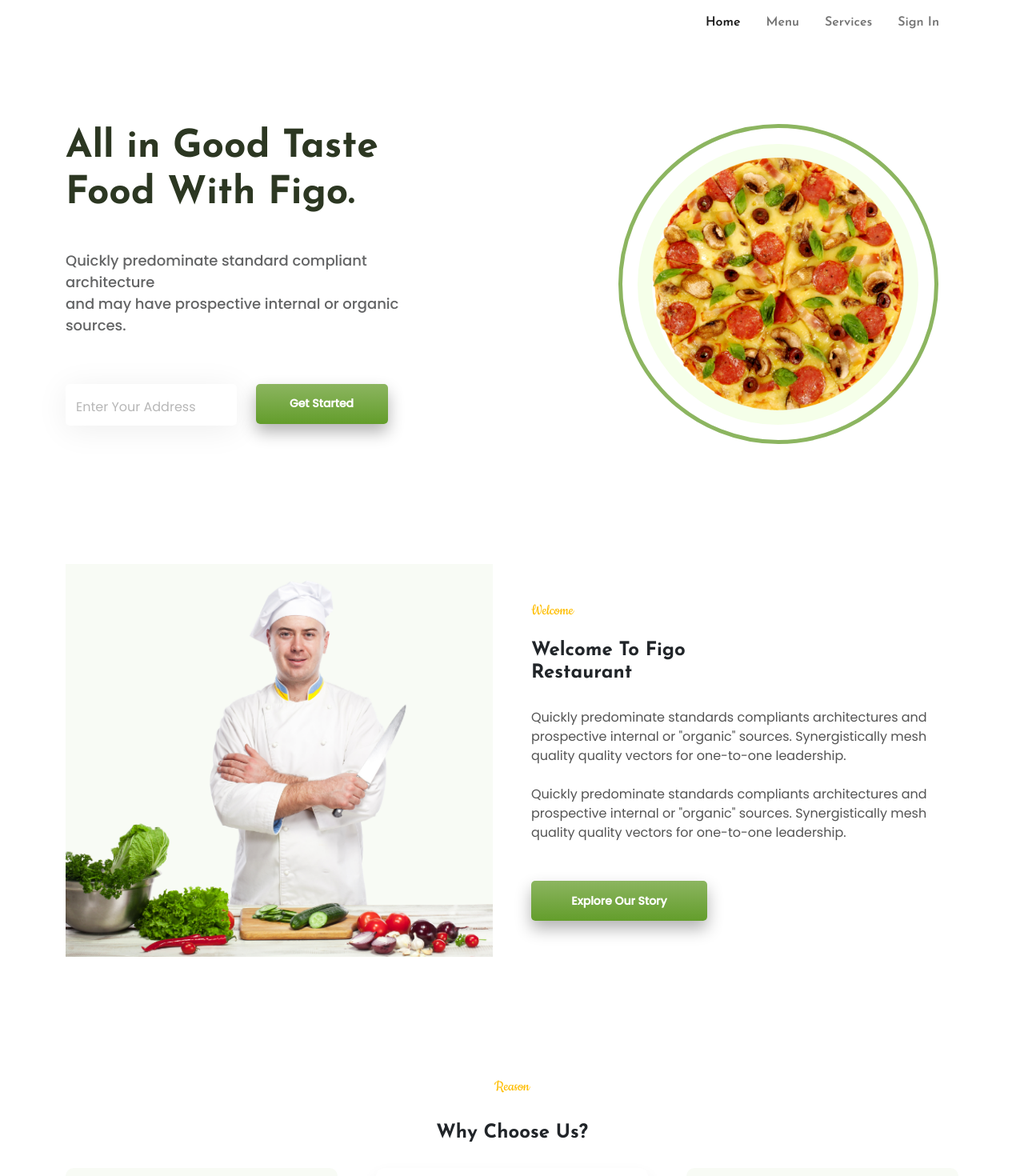
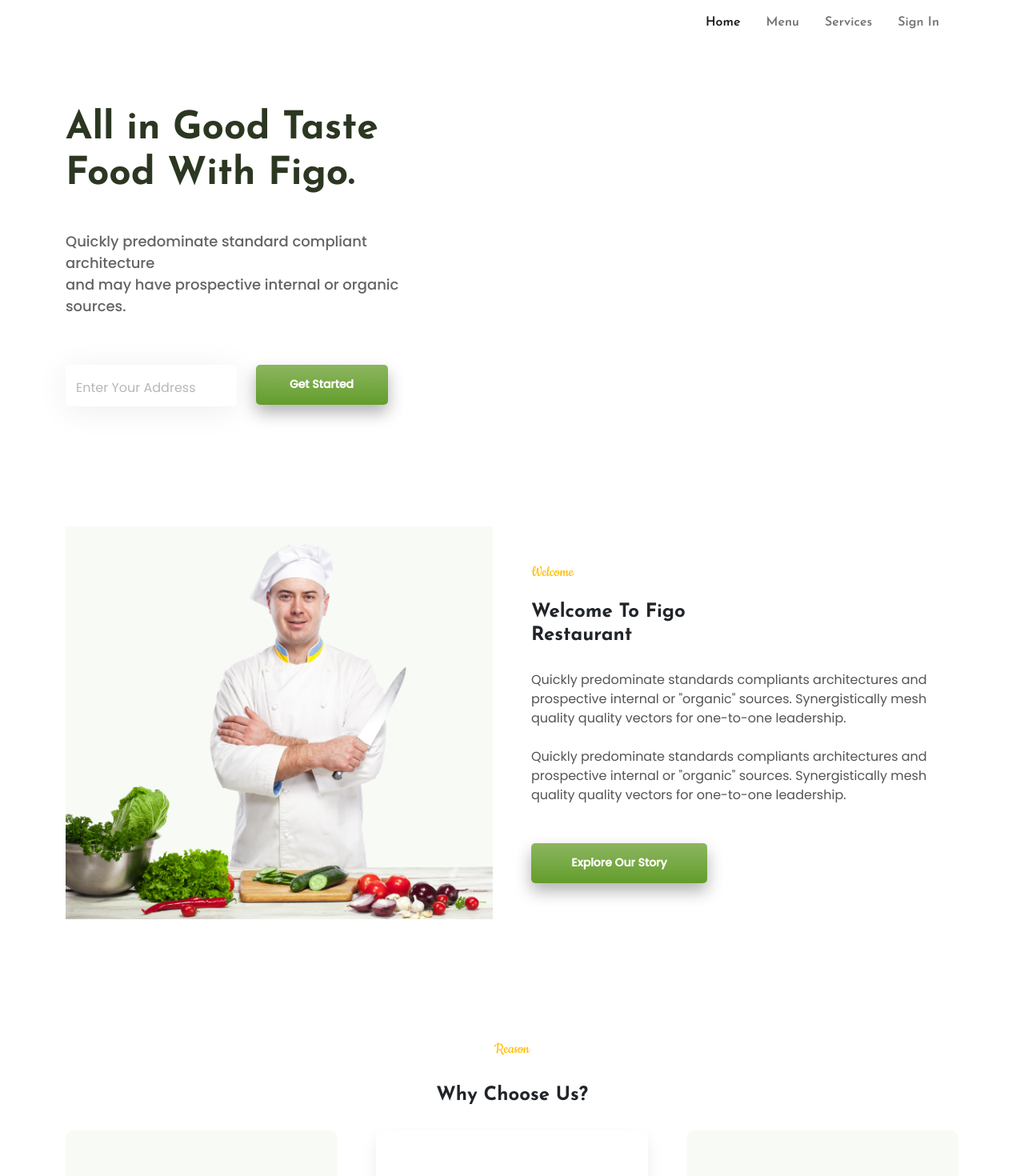
Before and after one commit to ayah1996/figo-landing-app, a React (Create React App) app: page / in a window 1280 px wide. Shown: the top 1470 px of the page at 80% size. Built offline with nearby package versions, Linux system fonts and the light colour scheme; some icons are missing.

Commit message:
without svg

```diff
--- a/package.json
+++ b/package.json
@@ -16,6 +16,7 @@
     "react": "^17.0.2",
     "react-bootstrap": "^2.1.2",
     "react-dom": "^17.0.2",
+    "react-lazyload": "^3.2.0",
     "react-scripts": "5.0.0",
     "react-slick": "^0.28.1",
     "slick-carousel": "^1.8.1",
--- a/src/Components/AboutSection/AboutSection.js
+++ b/src/Components/AboutSection/AboutSection.js
@@ -3,6 +3,7 @@ import { Col, Container, Row } from "react-bootstrap";
 import AboutImg from "../../Assets/Images/welcome.png";
 import CustomBtn from "../Button/CustomBtn";
 import { ReactComponent as Leaf } from "../../Assets/Images/single-leaf.svg";
+import LazyLoad from "react-lazyload";
 
 import "./AboutSection.scss";
 
@@ -13,7 +14,9 @@ const AboutSection = () => {
       <Container>
         <Row className="gx-5 text-center text-lg-start ">
           <Col sm={8} md={6} className="mx-auto mx-lg-0">
-            <img src={AboutImg} class="img-fluid" alt="figo" loading="lazy" />
+            <LazyLoad height={200} once offset={100}>
+              <img src={AboutImg} class="img-fluid" alt="figo" loading="lazy" />
+            </LazyLoad>
           </Col>
           <Col lg={6} className="align-self-center mt-5 mt-lg-0">
             <h5 className="sub-heading">welcome</h5>
--- a/src/Components/Header/Header.js
+++ b/src/Components/Header/Header.js
@@ -115,7 +115,7 @@ const Header = () => {
               </Row>
             </Col>
             <Col lg={6} xl={5} className="order-0 order-lg-1 mx-auto mx-lg-0">
-              <div className="pizza-container">
+              {/* <div className="pizza-container">
                 <div className="circle mx-auto">
                   <Leaf01 className="leaf" />
                   <Leaf02 className="leaf" />
@@ -129,7 +129,7 @@ const Header = () => {
                     <img src={Pizza} alt="figo" />
                   </div>
                 </div>
-              </div>
+              </div> */}
             </Col>
           </Row>
         </Container>
```
Also changed, not shown: 1 other file (tests, documents, lock files or other folders).
